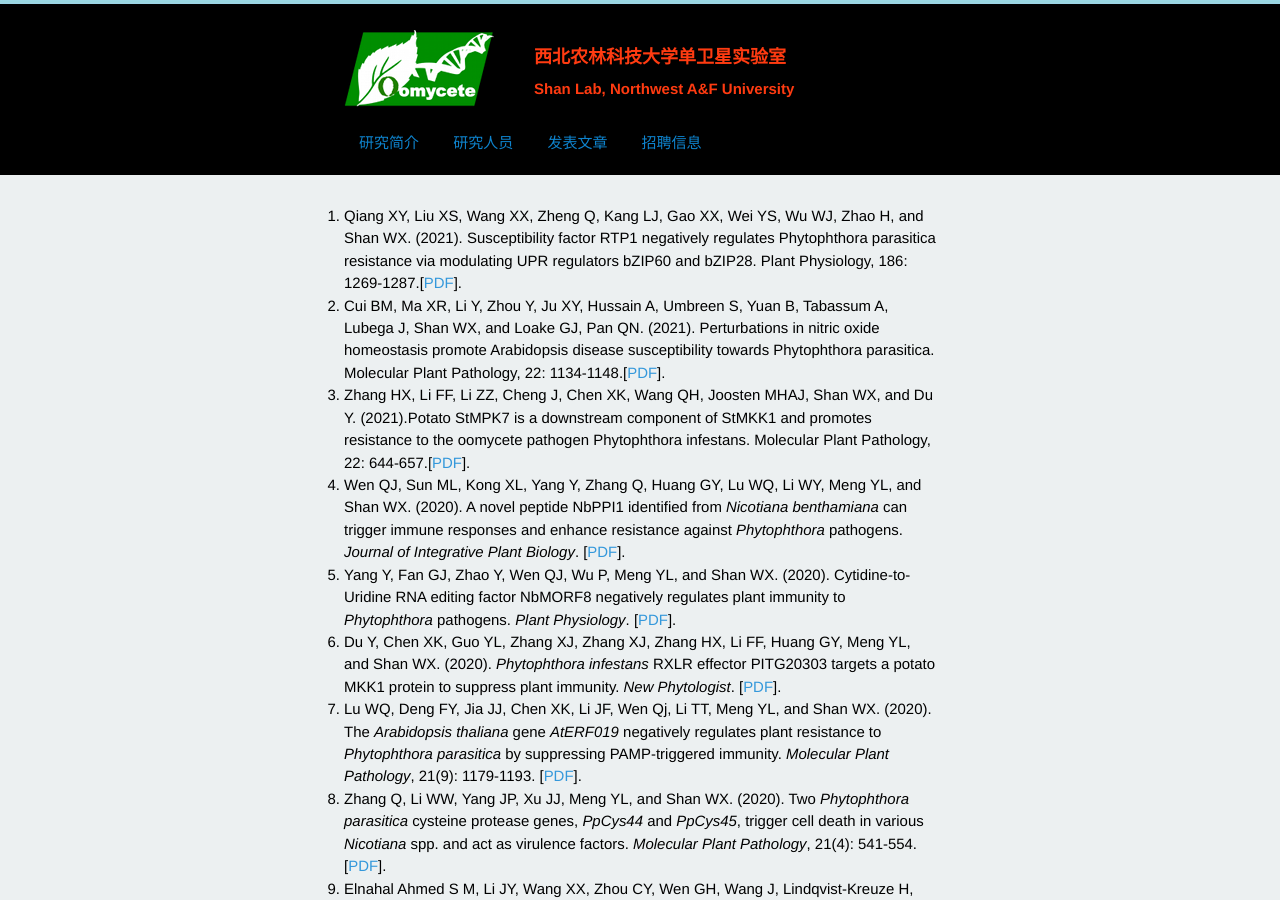
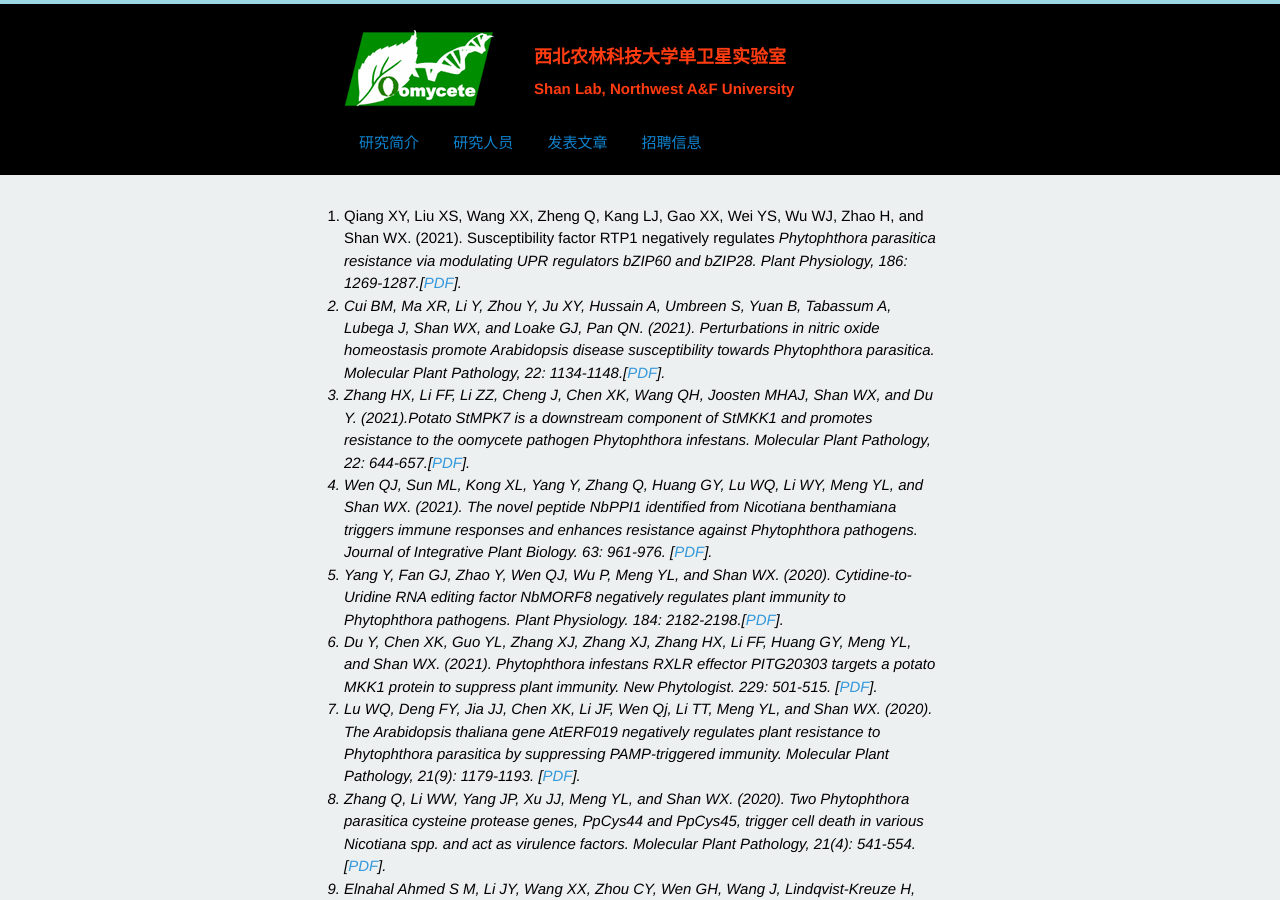
Before and after one commit to shanclub2/shanlab, a Jekyll site: the page built from publication.html, in a window 1280 px wide and 900 px high. Built offline with Jekyll 4.4.1, drawn with Linux system fonts in a browser that asks for light colours; Markdown is read by kramdown in place of the engine named in the settings; a script that is not in the unit is left out.

Commit message:
Create publication.html

```diff
--- a/publication.html
+++ b/publication.html
@@ -8,27 +8,27 @@
 <ol>
 
 <li>
-Qiang XY, Liu XS, Wang XX, Zheng Q, Kang LJ, Gao XX, Wei YS, Wu WJ, Zhao H, and Shan WX. (2021). Susceptibility factor RTP1 negatively regulates Phytophthora parasitica resistance via modulating UPR regulators bZIP60 and bZIP28. Plant Physiology, 186: 1269-1287.[<a href="/pdf/xyqiang2021.pdf">PDF</a>].
+Qiang XY, Liu XS, Wang XX, Zheng Q, Kang LJ, Gao XX, Wei YS, Wu WJ, Zhao H, and Shan WX. (2021). Susceptibility factor RTP1 negatively regulates <i>Phytophthora parasitica<i> resistance via modulating UPR regulators bZIP60 and bZIP28. <i>Plant Physiology<i>, 186: 1269-1287.[<a href="/pdf/xyqiang2021.pdf">PDF</a>].
 </li>
 
 <li>
-Cui BM, Ma XR, Li Y, Zhou Y, Ju XY, Hussain A, Umbreen S, Yuan B, Tabassum A, Lubega J, Shan WX, and Loake GJ, Pan QN. (2021). Perturbations in nitric oxide homeostasis promote Arabidopsis disease susceptibility towards Phytophthora parasitica. Molecular Plant Pathology, 22: 1134-1148.[<a href="/pdf/bmcui2021.pdf">PDF</a>].
+Cui BM, Ma XR, Li Y, Zhou Y, Ju XY, Hussain A, Umbreen S, Yuan B, Tabassum A, Lubega J, Shan WX, and Loake GJ, Pan QN. (2021). Perturbations in nitric oxide homeostasis promote <i>Arabidopsis<i> disease susceptibility towards <i>Phytophthora parasitica<i>. <i>Molecular Plant Pathology<i>, 22: 1134-1148.[<a href="/pdf/bmcui2021.pdf">PDF</a>].
 </li>
 
 <li>
-Zhang HX, Li FF, Li ZZ, Cheng J, Chen XK, Wang QH, Joosten MHAJ, Shan WX, and Du Y. (2021).Potato StMPK7 is a downstream component of StMKK1 and promotes resistance to the oomycete pathogen Phytophthora infestans. Molecular Plant Pathology, 22: 644-657.[<a href="/pdf/hxzhang2021.pdf">PDF</a>].
+Zhang HX, Li FF, Li ZZ, Cheng J, Chen XK, Wang QH, Joosten MHAJ, Shan WX, and Du Y. (2021).Potato StMPK7 is a downstream component of StMKK1 and promotes resistance to the oomycete pathogen <i>Phytophthora infestans<i>. <i>Molecular Plant Pathology<i>, 22: 644-657.[<a href="/pdf/hxzhang2021.pdf">PDF</a>].
 </li>
 
 <li>
-Wen QJ, Sun ML, Kong XL, Yang Y, Zhang Q, Huang GY, Lu WQ, Li WY, Meng YL, and Shan WX. (2020). A novel peptide NbPPI1 identified from <i>Nicotiana benthamiana</i> can trigger immune responses and enhance resistance against <i>Phytophthora</i> pathogens. <i>Journal of Integrative Plant Biology</i>. [<a href="/pdf/qjwen2021.pdf">PDF</a>].
+Wen QJ, Sun ML, Kong XL, Yang Y, Zhang Q, Huang GY, Lu WQ, Li WY, Meng YL, and Shan WX. (2021). The novel peptide NbPPI1 identified from <i>Nicotiana benthamiana<i> triggers immune responses and enhances resistance against <i>Phytophthora pathogens<i>. <i>Journal of Integrative Plant Biology</i>. 63: 961-976. [<a href="/pdf/qjwen2021.pdf">PDF</a>].
 </li>
 
 <li>
-Yang Y, Fan GJ, Zhao Y, Wen QJ, Wu P, Meng YL, and Shan WX. (2020). Cytidine-to-Uridine RNA editing factor NbMORF8 negatively regulates plant immunity to <i>Phytophthora</i> pathogens. <i>Plant Physiology</i>. [<a href="/pdf/yyang2020.pdf">PDF</a>].
+Yang Y, Fan GJ, Zhao Y, Wen QJ, Wu P, Meng YL, and Shan WX. (2020). Cytidine-to-Uridine RNA editing factor NbMORF8 negatively regulates plant immunity to <i>Phytophthora</i> pathogens. <i>Plant Physiology</i>. 184: 2182-2198.[<a href="/pdf/yyang2020.pdf">PDF</a>].
 </li>
 
 <li>
-Du Y, Chen XK, Guo YL, Zhang XJ, Zhang XJ, Zhang HX, Li FF, Huang GY, Meng YL, and Shan WX. (2020). <i>Phytophthora infestans</i> RXLR effector PITG20303 targets a potato MKK1 protein to suppress plant immunity. <i>New Phytologist</i>. [<a href="/pdf/ydu2021.pdf">PDF</a>].
+Du Y, Chen XK, Guo YL, Zhang XJ, Zhang XJ, Zhang HX, Li FF, Huang GY, Meng YL, and Shan WX. (2021). <i>Phytophthora infestans</i> RXLR effector PITG20303 targets a potato MKK1 protein to suppress plant immunity. <i>New Phytologist</i>. 229: 501-515. [<a href="/pdf/ydu2021.pdf">PDF</a>].
 </li>
 
 <li>
```
